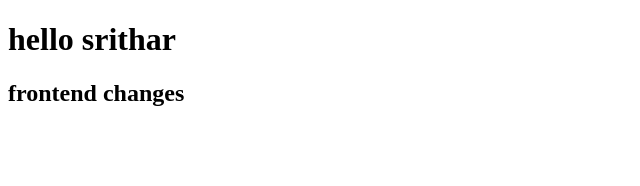
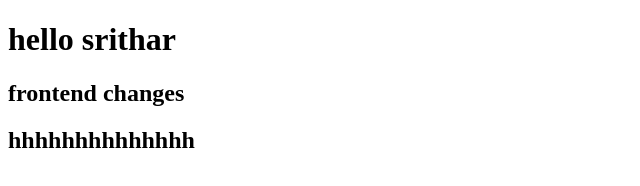
Before and after one commit to Srithar810/git_test, a plain HTML site: page index.html in a window 1280 px wide. Shown: the whole page, without its empty margins (0-640 px from the left). Drawn offline with Linux system fonts and the light colour scheme.

Commit message:
Feat: this is the important line

```diff
--- a/index.html
+++ b/index.html
@@ -8,5 +8,7 @@
 <body>
     <h1>hello srithar</h1>
     <h2>frontend changes</h2>
+    <h2>hhhhhhhhhhhhhh</h2>
+
 </body>
 </html>
```
